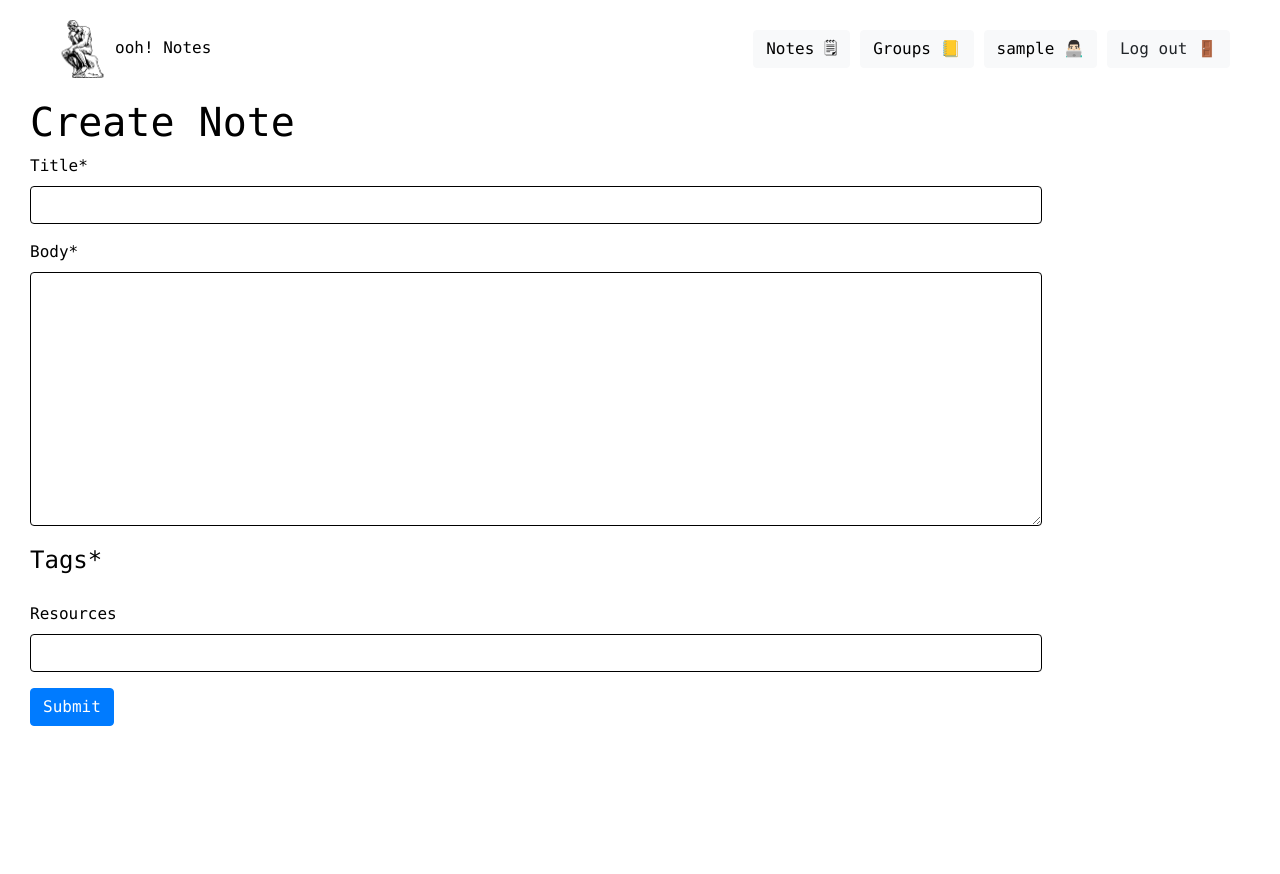
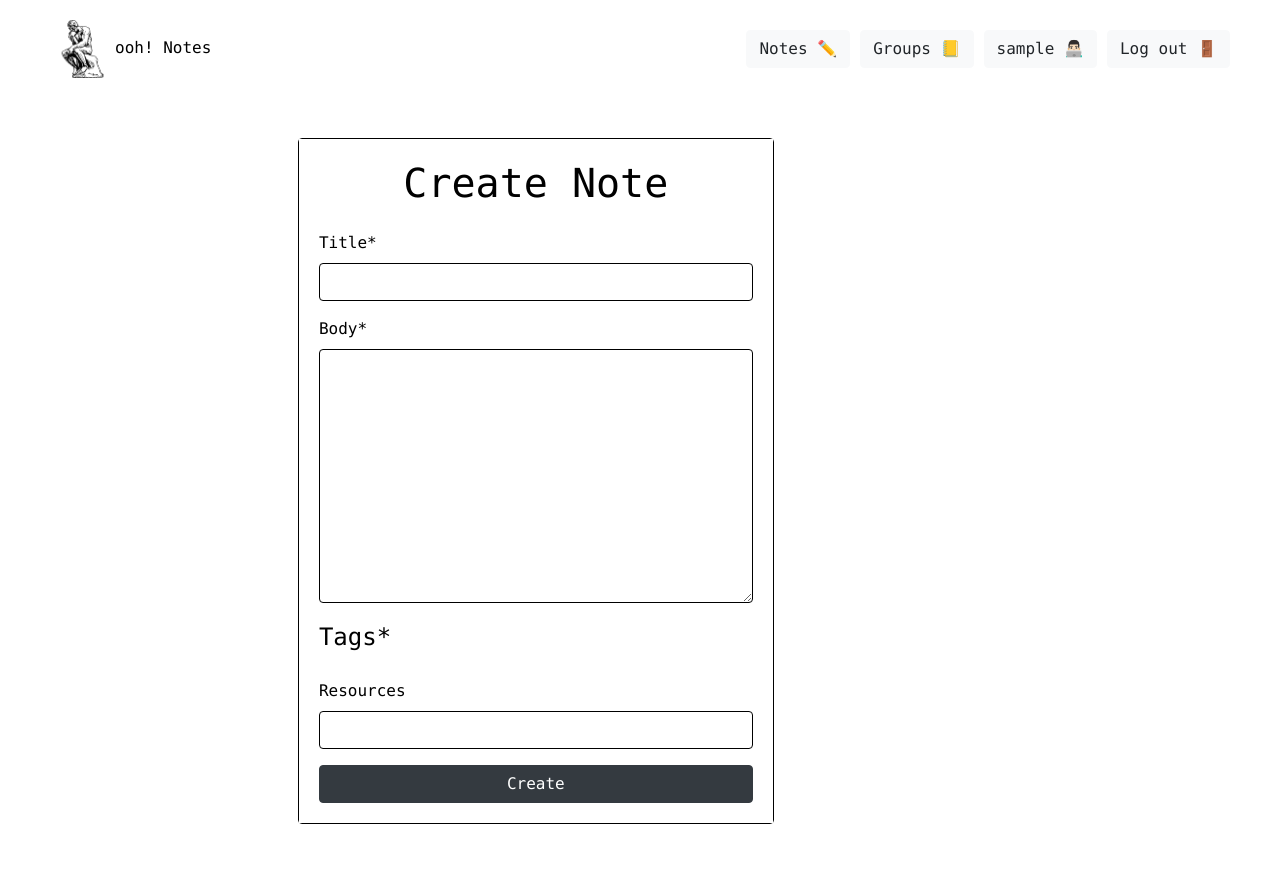
Before and after one commit to aLEKS-e3/ooh-notes, a Django app: page /notes/create/ in a window 1280 px wide. Before the commit the page ends 726 px from the top, so only its background shows below. Run offline with Django 5.2, Linux system fonts and the light colour scheme; the visitor is signed in with stand-in values (Sample User, id 1); data that the repository does not hold is empty; some libraries are stand-ins or nearby versions.

Commit message:
Make minor temporary changes to templates

```diff
--- a/templates/includes/sidebar.html
+++ b/templates/includes/sidebar.html
@@ -2,11 +2,11 @@
 {% load static %}
 <ul class="navbar">
   <li class="end-item"><a href="{% url 'note:index' %}"><img src="{% static "images/logoo.png" %}" class="logo" alt="logo" />ooh! Notes</a></li>
-  <li class="position btn btn-light"><a href="{% url 'note:note-list' %}">Notes 🗒</a></li>
-  <li class="position btn btn-light"><a href="{% url 'note:note-group-list' %}">Groups 📒</a></li>
+  <a class="position btn btn-light" href="{% url 'note:note-list' %}">Notes ✏️</a>
+  <a class="position btn btn-light" href="{% url 'note:note-group-list' %}">Groups 📒</a>
 
   {% if user.is_authenticated %}
-    <li class=" position btn btn-light"><a href="{{ user.get_absolute_url }}">{{ user.username }} 👨🏻‍💻</a></li>
+    <a class=" position btn btn-light" href="{{ user.get_absolute_url }}">{{ user.username }} 👨🏻‍💻</a>
     <li class="position">
       <form method="post" action="{% url 'logout' %}">
         {% csrf_token %}
--- a/templates/note/note_form.html
+++ b/templates/note/note_form.html
@@ -2,11 +2,27 @@
 {% load crispy_forms_filters %}
 
 {% block content %}
-  <h1>{{ object|yesno:"Update,Create" }} Note</h1>
-  <form action="" method="post" novalidate>
-    {% csrf_token %}
-    {{ form|crispy }}
-
-    <input type="submit" value="Submit" class="btn btn-primary">
-  </form>
+  {#  <h1>{{ object|yesno:"Update,Create" }} Note</h1>#}
+  {#  <form action="" method="post" novalidate>#}
+  {#    {% csrf_token %}#}
+  {#    {{ form|crispy }}#}
+  {##}
+  {#    <input type="submit" value="Submit" class="btn btn-primary">#}
+  {#  </form>#}
+  <div class="container">
+    <div class="row justify-content-center">
+      <div class="col-md-6">
+        <div class="card">
+          <div class="card-body">
+            <h1 class="text-center mb-4">{{ object|yesno:"Update,Create" }} Note</h1>
+            <form method="POST">
+              {% csrf_token %}
+              {{ form|crispy }}
+              <button type="submit" class="btn btn-dark btn-block">{{ object|yesno:"Update,Create" }}</button>
+            </form>
+          </div>
+        </div>
+      </div>
+    </div>
+  </div>
 {% endblock %}
--- a/templates/note/note_group_list.html
+++ b/templates/note/note_group_list.html
@@ -28,8 +28,8 @@
     <ul>
       {% for group in note_group_list %}
         <li>
-          <a href="{% url "note:note-group-detail" pk=group.id %}">{{ group.id }}</a>
-          {{ group.name }} ({{ group.owner.username }})
+          <a href="{% url "note:note-group-detail" pk=group.id %}">{{ group.name }},</a>
+          created by <a href="{% url "users:profile" pk=group.owner.id %}">{{ group.owner.username }}</a>
         </li>
       {% endfor %}
     </ul>
```
Also changed, not shown: templates/note/note_list.html (+10 -7 lines).
